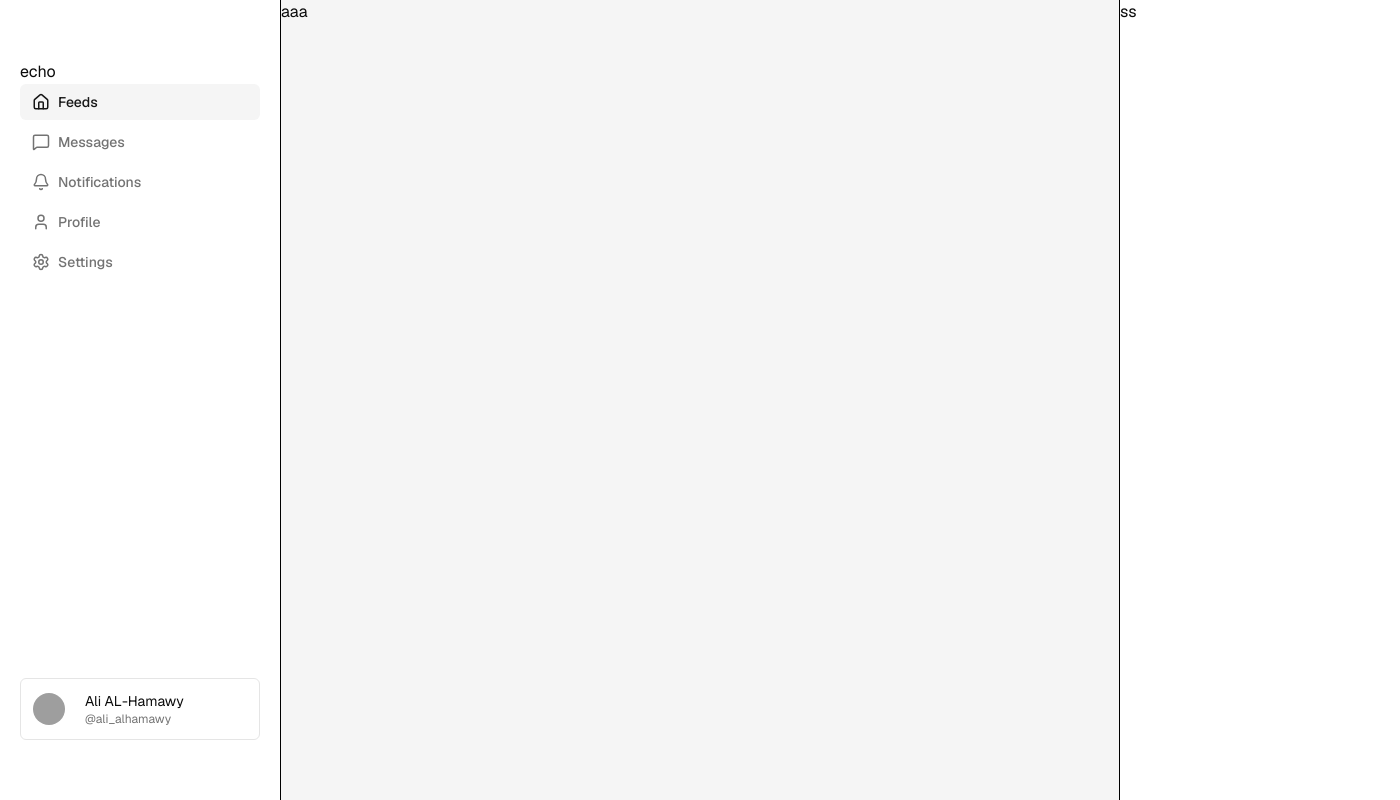
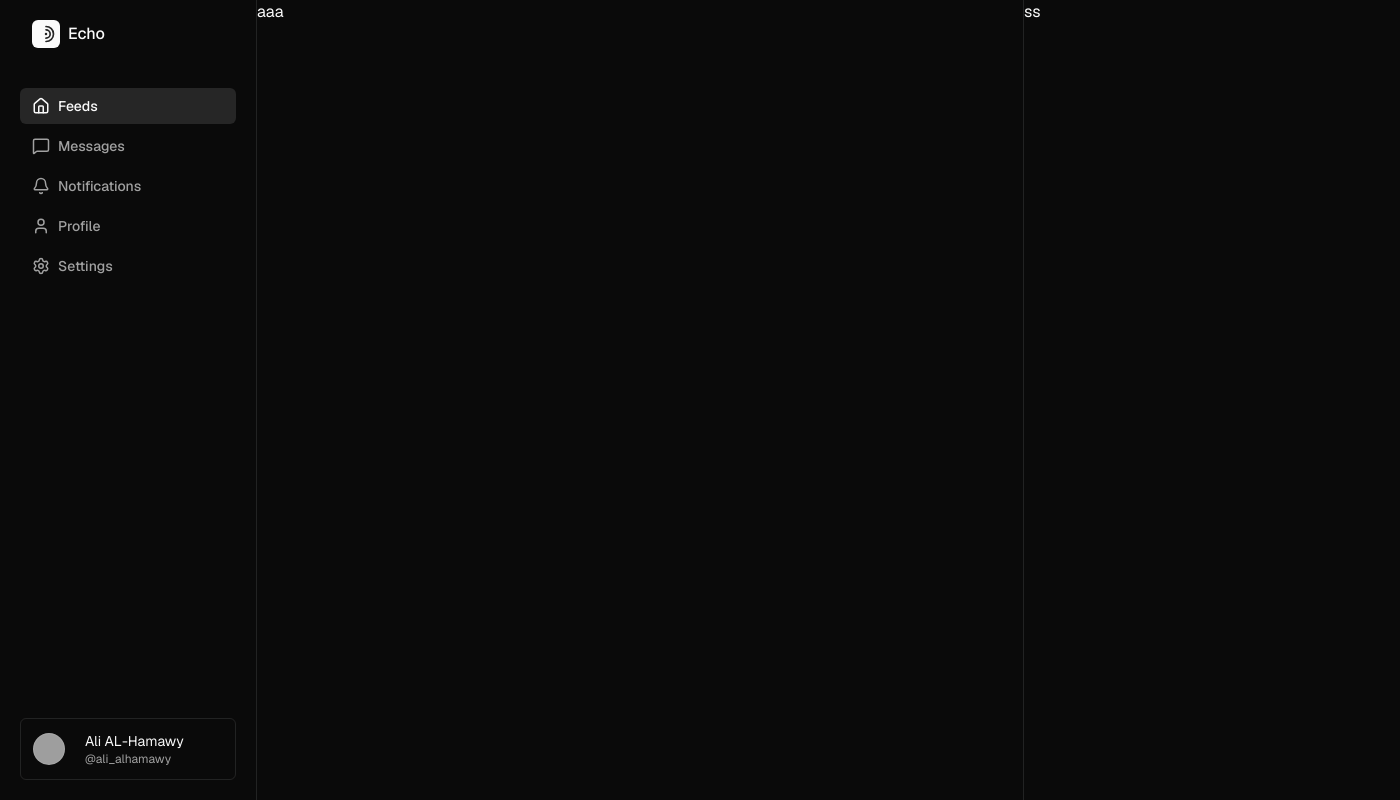
Before and after one commit to AliALHamawy/echo, a Next.js app: page / in a window 1280 px wide. Shown: the whole page, 1400 px wide, since content can reach past the window. Built offline with nearby package versions, Linux system fonts and the light colour scheme; grey boxes are pictures that could not be loaded.

Commit message:
woorking on layout

```diff
--- a/app/(main)/layout.tsx
+++ b/app/(main)/layout.tsx
@@ -1,5 +1,7 @@
 'use client'
 import Account from "@/components/myComponents/Account";
+import EchoIcon from "@/components/myComponents/echo-icon";
+import Logo from "@/components/myComponents/Logo";
 import Navigations from "@/components/myComponents/Navigations";
 
 
@@ -11,20 +13,18 @@ export default function DashboardLayout({
 }) {
     return (
         <>
-            <div className="grid grid-cols-5 w-350 m-auto min-h-screen">
-                <div className="flex flex-col justify-between py-15 px-5">
-                    <div className="flex flex-col ">
-                        <div className="logoContainer flex items-center">
-                            echo
-                        </div>
+            <div className="flex md:grid grid-cols-8 xl:grid-cols-10 w-full max-w-350 m-auto min-h-screen">
+                <div className="flex flex-col col-span-1 md:col-span-2 justify-between py-5 px-5 overflow-hidden">
+                    <div className="flex flex-col gap-10">
+                        <Logo/>
                         <Navigations/>
                     </div>
                     <Account />
                 </div>
-                <div className="flex flex-col  col-span-3 bg-[#f5f5f5] border-x border-[#000]">
+                <div className="flex flex-col col-span-7 md:col-span-6 border-x border-border">
                     <section>{children}</section>
                 </div>
-                <div className="flex flex-col ">
+                <div className="hidden col-span-2 xl:flex flex-col">
                     ss
                 </div>
             </div>
--- a/app/globals.css
+++ b/app/globals.css
@@ -124,7 +124,6 @@
   body {
     @apply bg-background text-foreground;
     font-family: Geist, sans-serif;
-
   }
   html {
     @apply font-sans;
--- a/app/layout.tsx
+++ b/app/layout.tsx
@@ -21,7 +21,7 @@ export default function RootLayout({ children }: LayoutProps<"/">) {
   return (
     <html
       lang="en"
-      className={`${geistSans.variable} ${geistMono.variable} h-full antialiased `}
+      className={`${geistSans.variable} ${geistMono.variable} h-full antialiased dark`}
     >
       <body className="min-h-full flex flex-col">{children}</body>
     </html>
--- a/components/myComponents/Account.tsx
+++ b/components/myComponents/Account.tsx
@@ -4,12 +4,12 @@ import { Avatar, AvatarFallback, AvatarImage } from '@/components/ui/avatar'
 const Account = () => {
     return (
         <>
-            <div className="flex justify-start items-center border border-mutated-foreground p-3 gap-5 rounded-sm">
+            <div className="flex justify-start items-center md:border border-mutated-foreground py-3 px-2 lg:px-3 gap-5 rounded-sm">
                 <Avatar className='h-8 w-8'>
                     <AvatarImage src="https://github.com/shadcn.png" />
                     <AvatarFallback>CN</AvatarFallback>
                 </Avatar>
-                <div className="flex flex-col">
+                <div className="hidden md:flex flex-col">
                     <span className='text-sm text-foreground'>Ali AL-Hamawy</span>
                     <span className='text-xs text-muted-foreground'>@ali_alhamawy</span>
                 </div>
--- /dev/null
+++ b/components/myComponents/Logo.tsx
@@ -0,0 +1,16 @@
+import EchoIcon from './echo-icon'
+
+const Logo = () => {
+    return (
+        <>
+            <div className="logoContainer flex items-center gap-2 text-foreground font-medium px-3">
+                <EchoIcon className="bg-accent-foreground text-accent h-7 w-7 min-w-7 p-1 rounded-sm " />
+                <p className='hidden md:flex'>
+                Echo
+                </p>
+            </div>
+        </>
+    )
+}
+
+export default Logo
--- a/components/myComponents/Navigations.tsx
+++ b/components/myComponents/Navigations.tsx
@@ -16,7 +16,7 @@ const Navigations = () => {
     const pathname = usePathname();
     return (
         <>
-            <ul className="navContainer flex flex-col gap-1 font-medium text-muted-foreground text-sm">
+            <ul className="navContainer flex flex-col gap-1 font-medium text-muted-foreground text-sm w-12 md:w-full">
                 {navItems.map((item) => {
                     const Icon = item.icon;
                     const isActive =
@@ -25,9 +25,11 @@ const Navigations = () => {
                             : pathname.startsWith(item.href);
                     return (
 
-                        <Link href={item.href} className={twMerge("flex px-3 py-2 gap-2 rounded-sm items-center text-muted-foreground transition-all transition-[0.3s] hover:bg-muted hover:text-accent-foreground", isActive && 'bg-muted text-accent-foreground')} key={item.id}>
+                        <Link href={item.href} className={twMerge("flex px-3 py-2 gap-2 rounded-sm items-center text-muted-foreground transition-all hover:bg-muted hover:text-accent-foreground", isActive && 'bg-muted text-accent-foreground')} key={item.id}>
                             <Icon height={18} width={18} />
+                            <p className='hidden md:flex'>
                             {item.title}
+                            </p>
                         </Link>
                     )
                 })}
--- /dev/null
+++ b/components/myComponents/echo-icon.tsx
@@ -0,0 +1,32 @@
+import React from "react";
+import { cn } from "@/lib/utils";
+
+interface EchoIconProps extends React.SVGProps<SVGSVGElement> {
+    className?: string;
+}
+
+export default function EchoIcon({ className, ...props }: EchoIconProps) {
+    return (
+        <svg
+            xmlns="http://www.w3.org/2000/svg"
+            viewBox="0 0 24 24"
+            fill="none"
+            stroke="currentColor"
+            strokeWidth="2"
+            strokeLinecap="round"
+            strokeLinejoin="round"
+            className={cn("size-5 text-foreground", className)}
+            aria-hidden="true"
+            {...props}
+        >
+            {/* النقطة المركزية */}
+            <circle cx="12" cy="12" r="1.5" fill="currentColor" stroke="none" />
+
+            {/* القوس الأول (الداخلي) */}
+            <path d="M12 7a5 5 0 0 1 0 10" />
+
+            {/* القوس الثاني (الخارجي) */}
+            <path d="M12 3a9 9 0 0 1 0 18" />
+        </svg>
+    );
+}
```
